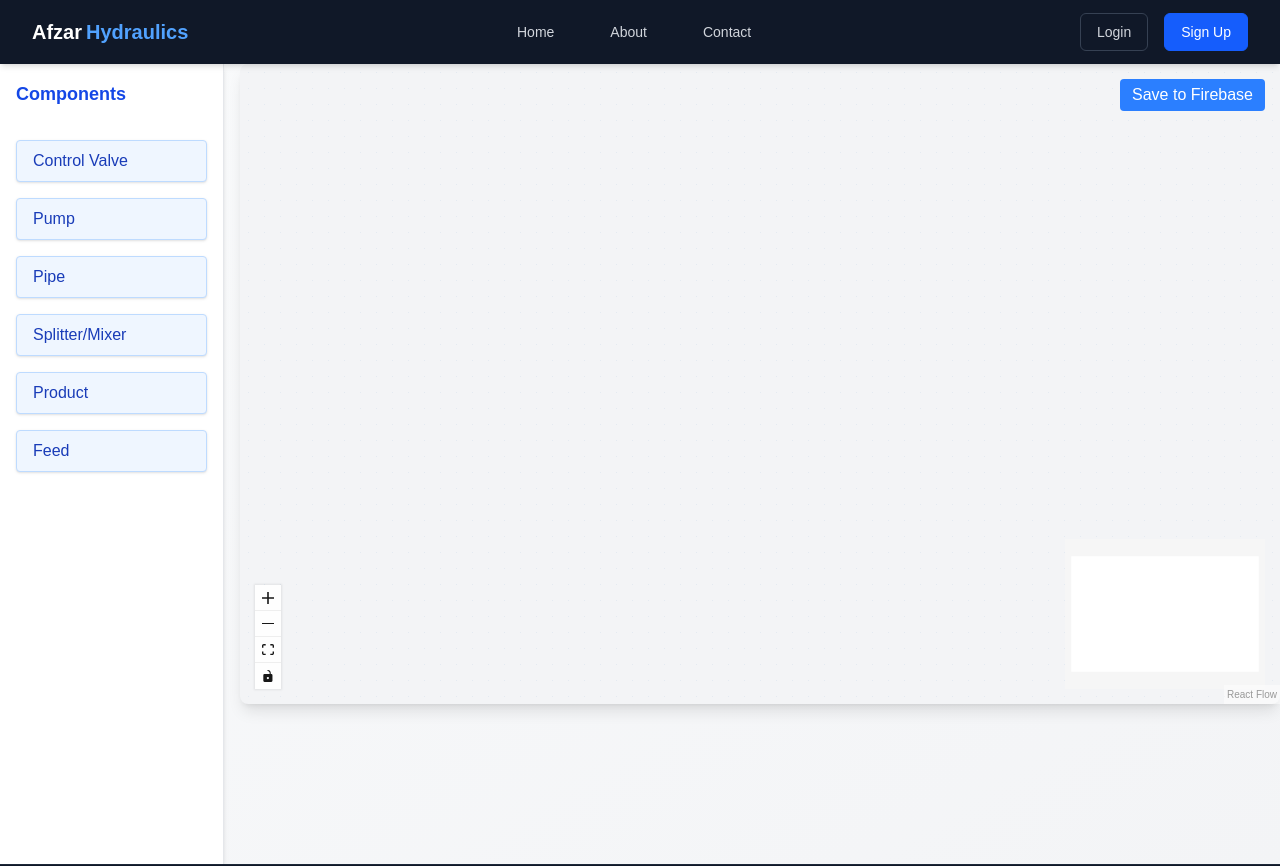
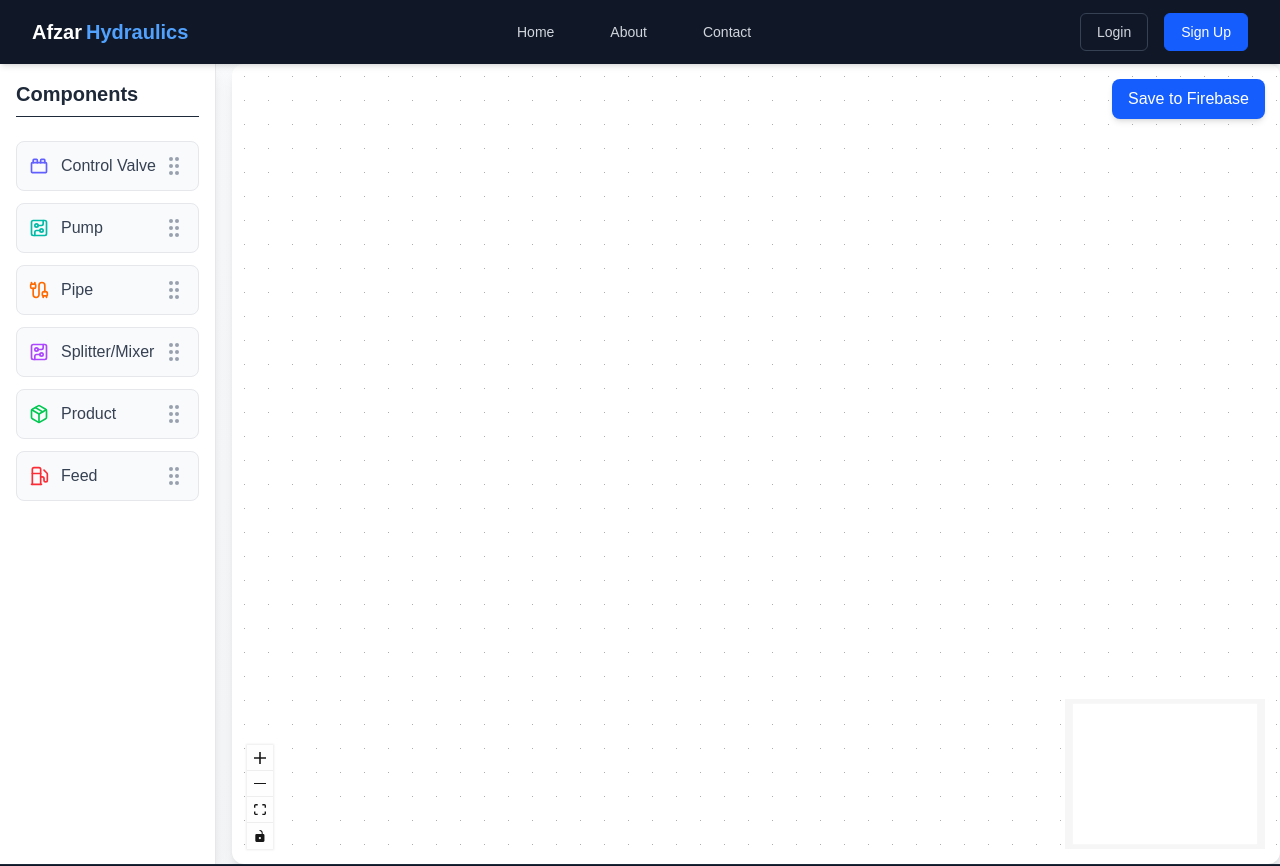
Before and after one commit to touseef0707/Afzar-Hydraulics, a Next.js app in the folder nextjs-main/: page /dashboard/canvas/1 in a window 1280 px wide. Shown: the top 866 px of the page. Built offline with nearby package versions, Linux system fonts and the light colour scheme; no server answers; the database is empty.

Commit message:
Custom node with Updated Canvas Sidebar

```diff
--- a/nextjs-main/app/dashboard/_components/Canvas.tsx
+++ b/nextjs-main/app/dashboard/_components/Canvas.tsx
@@ -1,20 +1,26 @@
-// app/dashboard/canvas/[id]/Canvas.tsx
+// app/dashboard/_components/Canvas.tsx
 "use client";
-import { useCallback, useEffect, useRef, useState } from 'react';
+
+import { useCallback, useEffect, useMemo, useRef, useState } from 'react';
 import {
   ReactFlow,
   Background,
   Controls,
   MiniMap,
   Panel,
-  Node,
   ReactFlowInstance,
+  BackgroundVariant,
 } from '@xyflow/react';
 import '@xyflow/react/dist/style.css';
-import useFlowStore, { RFState } from '@/store/store'; // Adjust path to your store
+
+// Import everything from your Zustand store
+import useFlowStore, { RFState, CustomNode} from '@/store/store';
 import { useShallow } from 'zustand/react/shallow';
 
-// Selector to get specific state and actions from the store
+// Import the CustomNode component we just created
+import AppNode from './CustomNode';
+
+// This selector optimizes performance by only re-rendering when the selected state changes.
 const selector = (state: RFState) => ({
   nodes: state.nodes,
   edges: state.edges,
@@ -27,72 +33,77 @@ const selector = (state: RFState) => ({
 });
 
 export default function Canvas() {
-  const reactFlowWrapper = useRef<HTMLDivElement>(null);
-  // Get state and actions from the Zustand store
   const { nodes, edges, onNodesChange, onEdgesChange, onConnect, addNode, saveFlow, loadFlow } = useFlowStore(useShallow(selector));
+  const [reactFlowInstance, setReactFlowInstance] = useState<ReactFlowInstance | null>(null);
 
-  const [reactFlowInstance, setReactFlowInstance] = useState<ReactFlowInstance | null>(null);
-  const [selectedNode, setSelectedNode] = useState<Node | null>(null);
+  // Register our custom node component with React Flow [2, 4].
+  // We use useMemo for performance, so this object isn't recreated on every render.
+  const nodeTypes = useMemo(() => ({ custom: AppNode }), []);
 
+  // Load the flow from Firebase when the component first mounts.
   useEffect(() => {
     const flowId = window.location.pathname.split('/').pop() || 'default';
-    loadFlow(flowId);
-  }, []);
+    if (flowId) {
+      loadFlow(flowId);
+    }
+  }, [loadFlow]);
 
+  // Handles dropping items from the sidebar onto the canvas.
   const onDrop = useCallback(
     (event: React.DragEvent) => {
       event.preventDefault();
-      const reactFlowBounds = reactFlowWrapper.current?.getBoundingClientRect();
-      const type = event.dataTransfer.getData('application/reactflow');
+      const nodeInfoString = event.dataTransfer.getData('application/reactflow');
+      if (!nodeInfoString || !reactFlowInstance) return;
 
-      if (!type || !reactFlowInstance || !reactFlowBounds) return;
-
+      const { type, label } = JSON.parse(nodeInfoString);
       const position = reactFlowInstance.screenToFlowPosition({
-        x: event.clientX - reactFlowBounds.left,
-        y: event.clientY - reactFlowBounds.top,
+        x: event.clientX,
+        y: event.clientY,
       });
 
-      const newNode: Node = {
+      // Create a new node object that matches our CustomNode type.
+      // IMPORTANT: The `type` property is set to 'custom' to match the key in our `nodeTypes` object.
+      const newNode: CustomNode = {
         id: `${type}_${Date.now()}`,
-        type: 'default',
+        type: 'custom',
         position,
-        data: { label: type.charAt(0).toUpperCase() + type.slice(1) },
+        data: { label },
       };
 
-      addNode(newNode); // Call the action from the store
+      addNode(newNode);
     },
     [reactFlowInstance, addNode]
   );
 
-
+  // Handles the save button click.
   const onSave = useCallback(() => {
     const flowId = window.location.pathname.split('/').pop() || 'default';
-    saveFlow(flowId); // Call the save action from the store
+    saveFlow(flowId);
   }, [saveFlow]);
 
   return (
-    <div ref={reactFlowWrapper} className="flex-1 h-[80vh] bg-gray-100 rounded-lg shadow-lg">
+    // This container gives the canvas its shadow, rounded corners, and white background.
+    <div className="w-full h-full rounded-xl shadow-lg overflow-hidden bg-white">
       <ReactFlow
         nodes={nodes}
         edges={edges}
+        nodeTypes={nodeTypes} // Pass our custom node types to React Flow [5]
         onNodesChange={onNodesChange}
         onEdgesChange={onEdgesChange}
         onConnect={onConnect}
         onInit={setReactFlowInstance}
         onDrop={onDrop}
         onDragOver={(e) => e.preventDefault()}
-        onNodeClick={(_, node) => setSelectedNode(node)}
-        onPaneClick={() => setSelectedNode(null)}
         fitView
+        proOptions={{ hideAttribution: true }} // Hides the "React Flow" attribution text
       >
-        <Background gap={16} size={1} color="#e0e7ef" />
-        <MiniMap />
+        <Background variant={BackgroundVariant.Dots} gap={24} size={1} />
+        <MiniMap nodeStrokeWidth={3} zoomable pannable />
         <Controls />
-
         <Panel position="top-right">
           <button
             onClick={onSave}
-            className="px-3 py-1 bg-blue-500 text-white rounded hover:bg-blue-600 transition"
+            className="px-4 py-2 bg-blue-600 text-white rounded-lg shadow-md hover:bg-blue-700 transition-all duration-200"
           >
             Save to Firebase
           </button>
--- a/nextjs-main/app/dashboard/_components/CanvasSidebar.tsx
+++ b/nextjs-main/app/dashboard/_components/CanvasSidebar.tsx
@@ -1,36 +1,62 @@
+// app/dashboard/_components/CanvasSidebar.tsx
 "use client";
 
 import React from 'react';
+import {
+  Cable,          // Represents 'Pipe'
+  CircuitBoard,   // Represents 'Pump' and 'Splitter/Mixer'
+  Fuel,           // Represents 'Feed'
+  Package,        // Represents 'Product'
+  ToyBrick,       // Represents 'Control Valve'
+  GripVertical,   // The grab handle icon
+} from 'lucide-react';
 
+// The list of components that can be dragged onto the canvas.
+// The `icon` property is a React element used for display only.
 const COMPONENTS = [
-  { type: 'valve', label: 'Control Valve' , icon:'♻️'},
-  { type: 'pump', label: 'Pump' , icon:''},
-  { type: 'pipe', label: 'Pipe' , icon:'🪈'},
-  { type: 'splitter', label: 'Splitter/Mixer' , icon:'🚰'},
-  { type: 'product', label: 'Product' , icon:'🚰'},
-  { type: 'feed', label: 'Feed' , icon:'🚰'},
+  { type: 'valve', label: 'Control Valve', icon: <ToyBrick size={20} className="text-indigo-500" /> },
+  { type: 'pump', label: 'Pump', icon: <CircuitBoard size={20} className="text-teal-500" /> },
+  { type: 'pipe', label: 'Pipe', icon: <Cable size={20} className="text-orange-500" /> },
+  { type: 'splitter', label: 'Splitter/Mixer', icon: <CircuitBoard size={20} className="text-purple-500" /> },
+  { type: 'product', label: 'Product', icon: <Package size={20} className="text-green-500" /> },
+  { type: 'feed', label: 'Feed', icon: <Fuel size={20} className="text-red-500" /> },
 ];
 
 export default function CanvasSidebar() {
-  // Drag start handler for React Flow
-  const onDragStart = (event: React.DragEvent, nodeType: string) => {
-    event.dataTransfer.setData('application/reactflow', nodeType);
+  /**
+   * Handles the start of a drag event.
+   * This function serializes only the necessary node information (`type` and `label`)
+   * to avoid the "circular structure to JSON" error caused by trying to stringify React elements.
+   */
+  const onDragStart = (event: React.DragEvent, nodeType: string, nodeLabel: string) => {
+    // Create a simple, serializable object containing only the data needed by the onDrop handler.
+    const nodeInfo = { type: nodeType, label: nodeLabel };
+
+    // Set the data transfer payload. This is what the canvas will receive on drop.
+    event.dataTransfer.setData('application/reactflow', JSON.stringify(nodeInfo));
     event.dataTransfer.effectAllowed = 'move';
   };
 
   return (
-    <aside className="w-56 bg-white border-r border-gray-200 p-4 h-full flex flex-col gap-4 shadow-md">
-      <h2 className="text-lg font-bold mb-4 text-blue-700">Components</h2>
+    <aside className="w-64 bg-white border-r border-gray-200 p-4 flex flex-col shadow-lg">
+      <h2 className="text-xl font-bold mb-6 text-gray-800 border-b pb-2">Components</h2>
+      <div className="flex flex-col gap-3">
         {COMPONENTS.map((comp) => (
           <div
             key={comp.type}
-          onDragStart={(e) => onDragStart(e, comp.type)}
+            // Pass only the serializable strings 'type' and 'label' to the handler.
+            onDragStart={(e) => onDragStart(e, comp.type, comp.label)}
             draggable
-          className="cursor-grab px-4 py-2 bg-blue-50 hover:bg-blue-100 rounded border border-blue-200 text-blue-800 font-medium shadow-sm transition"
+            className="group flex items-center justify-between p-3 bg-gray-50 rounded-lg border border-gray-200 cursor-grab hover:bg-indigo-50 hover:border-indigo-400 hover:shadow-md transition-all duration-200"
           >
-          {comp.label}
+            <div className="flex items-center gap-3">
+              {comp.icon}
+              <span className="font-medium text-gray-700">{comp.label}</span>
+            </div>
+            <GripVertical className="text-gray-400 group-hover:text-indigo-600 transition-colors" />
           </div>
         ))}
+      </div>
     </aside>
   );
 }
--- /dev/null
+++ b/nextjs-main/app/dashboard/_components/CustomNode.tsx
@@ -0,0 +1,44 @@
+// app/dashboard/_components/CustomNode.tsx
+"use client";
+
+import { FC, memo } from 'react';
+import { Handle, Position, Node, NodeProps } from '@xyflow/react';
+
+// Define the specific shape of the 'data' object for our custom nodes.
+type CustomNodeData = {
+  label: string;
+};
+type AppNode = Node<CustomNodeData>;
+
+// The CustomNode component is a standard React component.
+// It receives props like `data` which contains the node's label.
+const CustomNode: FC<NodeProps<AppNode>> = ({ data }) => {
+  return (
+    // This is the main container for the custom node.
+    // We use Tailwind CSS for styling to match your screenshot.
+    <div className="bg-white border-2 border-black rounded-lg shadow-md w-48 h-16 flex items-center justify-center">
+
+      {/* Handle for incoming connections (target) */}
+      <Handle
+        type="target"
+        position={Position.Top}
+        className="!w-3 !h-3 !bg-gray-500"
+      />
+
+      {/* Display the node's label from the data prop */}
+      <div className="text-center font-medium text-gray-800">
+        {data.label}
+      </div>
+
+      {/* Handle for outgoing connections (source) */}
+      <Handle
+        type="source"
+        position={Position.Bottom}
+        className="!w-3 !h-3 !bg-gray-500"
+      />
+    </div>
+  );
+};
+
+// Use memo to prevent unnecessary re-renders for performance.
+export default memo(CustomNode);
--- a/nextjs-main/store/store.ts
+++ b/nextjs-main/store/store.ts
@@ -1,3 +1,6 @@
+// store/store.ts
+"use client";
+
 import { create } from 'zustand';
 import {
   Connection,
@@ -13,95 +16,86 @@ import {
   applyEdgeChanges,
   MarkerType
 } from '@xyflow/react';
-
-import { ref, set as fbSet, get as fbGet} from 'firebase/database';
+import { ref, set as fbSet, get as fbGet } from 'firebase/database';
 import { database } from '@/firebase/clientApp';
 
-// Define the state and actions for your store
+// --- Utility Function ---
+const sanitizeForFirebase = (data: any): any => {
+  if (Array.isArray(data)) return data.map(item => sanitizeForFirebase(item));
+  if (data !== null && typeof data === 'object') {
+    const sanitizedObject: { [key: string]: any } = {};
+    for (const key in data) {
+      if (Object.prototype.hasOwnProperty.call(data, key) && data[key] !== undefined) {
+        sanitizedObject[key] = sanitizeForFirebase(data[key]);
+      }
+    }
+    return sanitizedObject;
+  }
+  return data;
+};
+
+// --- Types ---
+type CustomNodeData = {
+  label: string;
+};
+
+// --- THIS IS THE CRITICAL LINE ---
+// The 'export' keyword makes this type available to be imported by other files like Canvas.tsx.
+// Without 'export', the error in your screenshot will occur.
+export type CustomNode = Node<CustomNodeData>;
+
 export type RFState = {
-  nodes: Node[];
+  nodes: CustomNode[];
   edges: Edge[];
   onNodesChange: OnNodesChange;
   onEdgesChange: OnEdgesChange;
   onConnect: OnConnect;
-  addNode: (node: Node) => void;
-  setNodes: (nodes: Node[]) => void;
+  addNode: (node: CustomNode) => void;
+  setNodes: (nodes: CustomNode[]) => void;
   setEdges: (edges: Edge[]) => void;
-  saveFlow: (flowId: string) => void; // Assuming save logic will be here
-  loadFlow: (flowId: string) => void; // Assuming load logic will be here
+  saveFlow: (flowId: string) => void;
+  loadFlow: (flowId: string) => void;
 };
 
+// --- Store Definition ---
 const useFlowStore = create<RFState>((set, get) => ({
-  nodes: [], // Initial state for nodes
-  edges: [], // Initial state for edges
+  nodes: [],
+  edges: [],
+  onNodesChange: (changes: NodeChange[]) => set({ nodes: applyNodeChanges(changes, get().nodes) as CustomNode[] }),
+  onEdgesChange: (changes: EdgeChange[]) => set({ edges: applyEdgeChanges(changes, get().edges) }),
+  onConnect: (connection: Connection) => set({ edges: addEdge({ ...connection, markerEnd: { type: MarkerType.ArrowClosed }, animated: true }, get().edges) }),
+  addNode: (node: CustomNode) => set({ nodes: [...get().nodes, node] }),
+  setNodes: (nodes: CustomNode[]) => set({ nodes }),
+  setEdges: (edges: Edge[]) => set({ edges }),
 
-  // Handles node changes (like dragging, selecting)
-  onNodesChange: (changes: NodeChange[]) => {
-    set({
-      nodes: applyNodeChanges(changes, get().nodes),
-    });
-  },
-
-  // Handles edge changes
-  onEdgesChange: (changes: EdgeChange[]) => {
-    set({
-      edges: applyEdgeChanges(changes, get().edges),
-    });
-  },
-
-  // Handles connecting nodes
-  onConnect: (connection: Connection) => {
-    set({
-      edges: addEdge({
-        ...connection,
-        markerEnd: { type: MarkerType.ArrowClosed },
-        animated: true
-      }, get().edges),
-    });
-  },
-
-  // Action to add a new node (for the onDrop event)
-  addNode: (node: Node) => {
-    set({ nodes: [...get().nodes, node] });
-  },
-
-  // Actions to set nodes/edges, useful for loading a flow
-  setNodes: (nodes: Node[]) => {
-    set({ nodes });
-  },
-
-  setEdges: (edges: Edge[]) => {
-    set({ edges });
-  },
-
-  // Save flow data to Firebase
   saveFlow: (flowId: string) => {
     const { nodes, edges } = get();
-    const projectId = flowId;
-    // Remove leading '-' if present, and add 'fid_' prefix
     const formattedFlowId = "fid_" + flowId.replace(/^-/, '');
-
-    // 1. Save the flow ID to the project's flows list
-    const projectFlowRef = ref(database, `projects/${projectId}/flow`);
+    const flowData = { nodes: sanitizeForFirebase(nodes), edges: sanitizeForFirebase(edges) };
+    const projectFlowRef = ref(database, `projects/${flowId}/flow`);
     fbSet(projectFlowRef, formattedFlowId);
-
-    // 2. Save the flow data to its own place
     const flowDataRef = ref(database, `flows/${formattedFlowId}`);
-    fbSet(flowDataRef, { nodes, edges });
-
-    console.log(`Flow ${formattedFlowId} saved to project ${projectId} and flows collection.`);
+    fbSet(flowDataRef, flowData);
+    console.log(`Flow ${formattedFlowId} saved to project ${flowId}.`);
   },
 
   loadFlow: async (flowId: string) => {
     const formattedFlowId = "fid_" + flowId.replace(/^-/, '');
     const flowDataRef = ref(database, `flows/${formattedFlowId}`);
-    const snapshot = await fbGet(flowDataRef);
-    if (snapshot.exists()) {
-      const { nodes, edges } = snapshot.val();
-      set({ nodes, edges });
+    try {
+      const snapshot = await fbGet(flowDataRef);
+      if (snapshot.exists()) {
+        const data = snapshot.val();
+        set({ nodes: data.nodes || [], edges: data.edges || [] });
+        console.log("Flow loaded successfully");
+      } else {
+        console.log("No flow data found for this ID.");
+        set({ nodes: [], edges: [] });
+      }
+    } catch (error) {
+      console.error("Failed to load flow:", error);
     }
   },
-
 }));
 
 export default useFlowStore;
```
Lines whose indentation alone changed are shown as unchanged.
